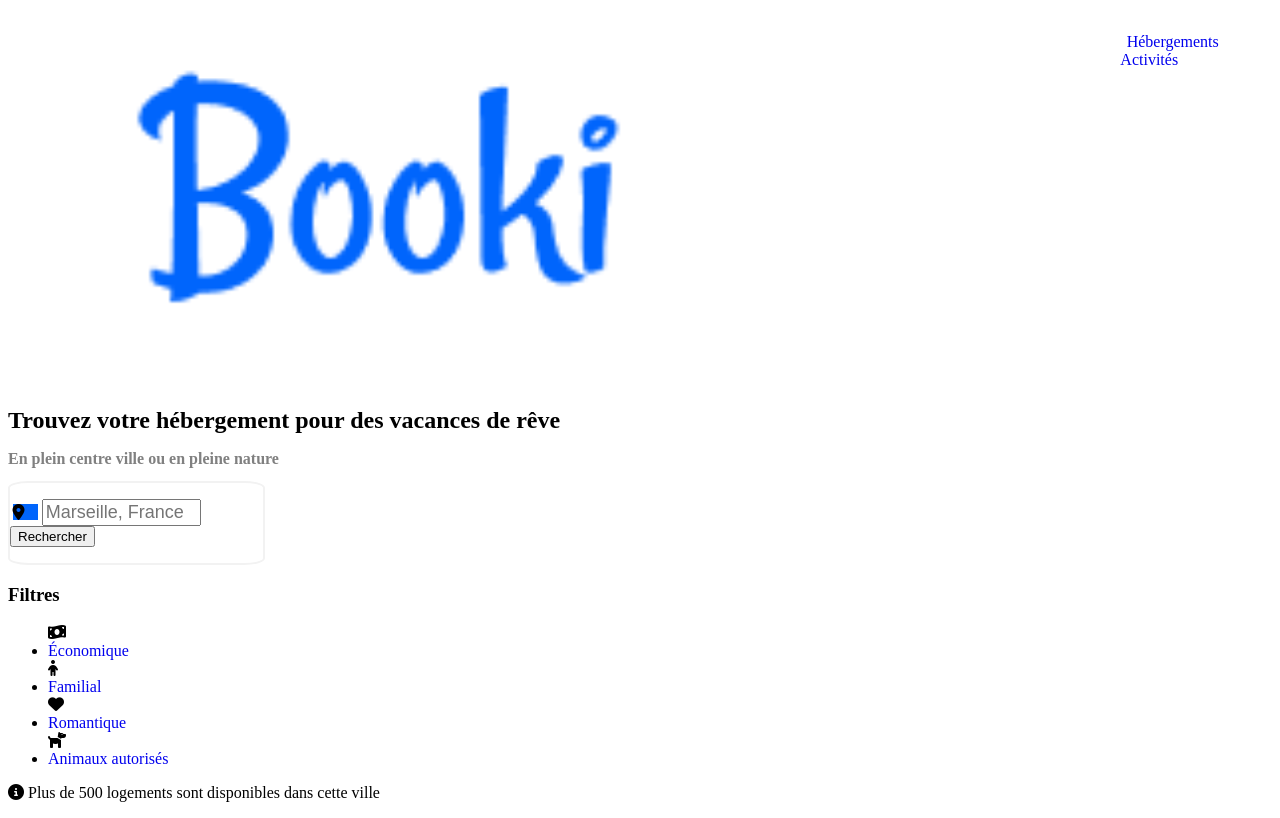
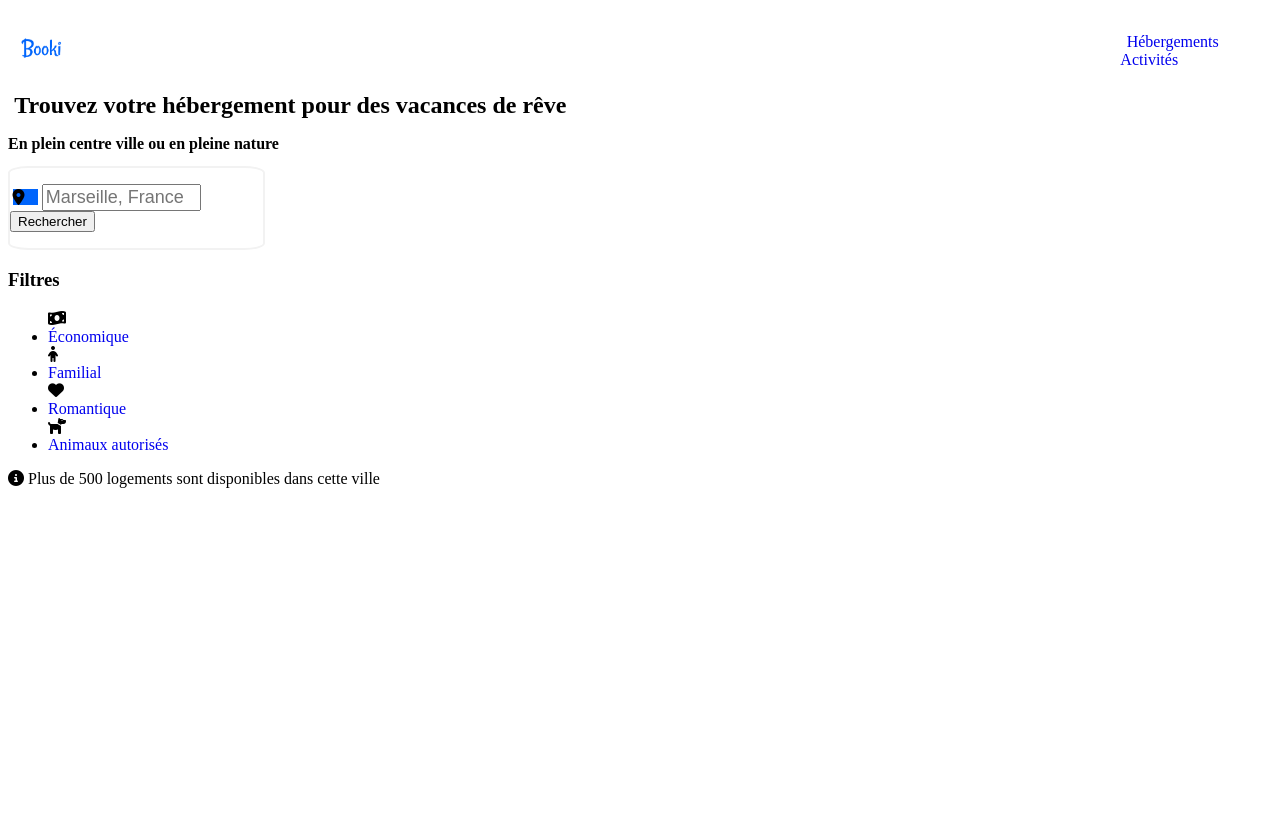
Before and after one commit to GeorgesH0/P2_GeorgesHugo_code, a plain HTML site: page index.html in a window 1280 px wide. Drawn offline with Linux system fonts and the light colour scheme; a web font is replaced by a local one.

Commit message:
changement de la taille du logo

```diff
--- a/css/index.css
+++ b/css/index.css
@@ -19,12 +19,13 @@ a:link{
     justify-content: space-between;
 }
 #menu img{
-    width: 60%;
+    width: 5%;
     height: auto;
     max-width: 100%;
     max-height: 100%;
-    margin-bottom: 2%;
-    margin-left: 10%;
+    margin-top: 2%;
+    margin-bottom: 1%;
+    margin-left: 1%;
 
 }
 nav{
@@ -46,11 +47,12 @@ nav a:focus{
 }
 header h1{
     font-size: x-large;
+    margin-left: 0.5%;
 }
 header h2{
     font-size: medium;
     font-style: normal;
-    color: gray;
+    color: none;
 }
 #recherche{
     width: 20%;
```
